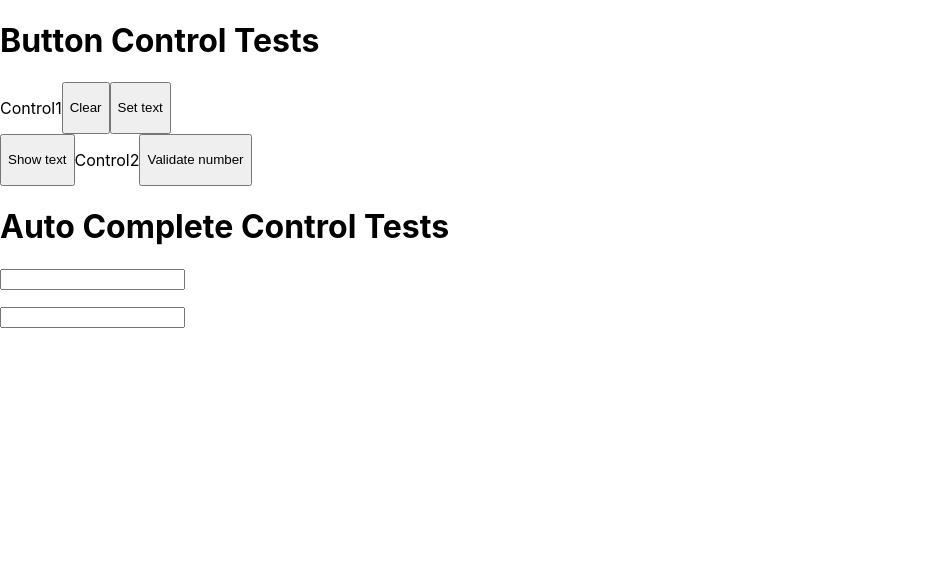
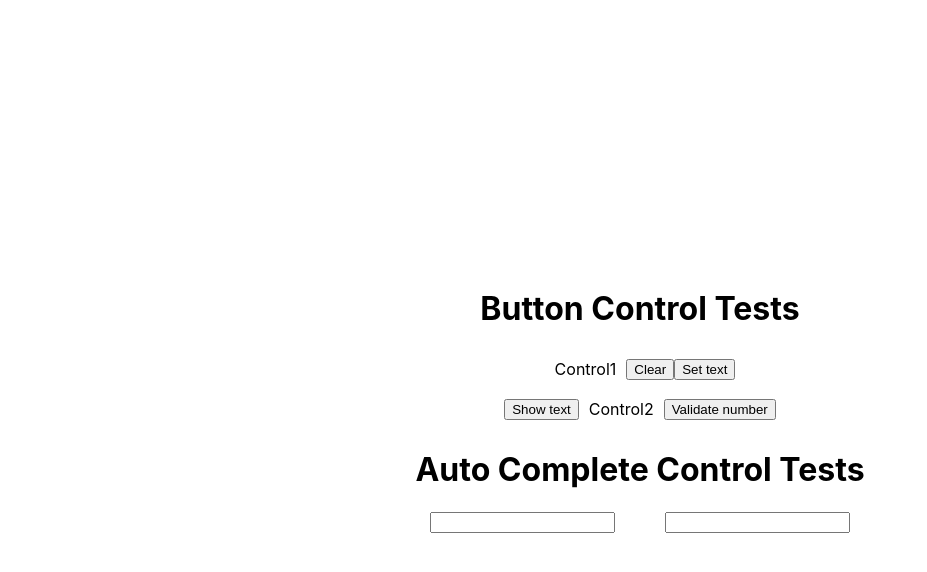
Before and after one commit to stastiho/syntellect-app, a React (Create React App) app: page / in a window 1280 px wide. Shown: the top 572 px of the page, without its empty margins (0-927 px from the left). Built offline with nearby package versions, Linux system fonts and the light colour scheme.

Commit message:
feat: style

```diff
--- a/src/App.css
+++ b/src/App.css
@@ -0,0 +1,28 @@
+.container {
+    display: flex;
+    flex-direction: column;
+    align-items: center;
+    max-width: 1400px;
+    margin: 0 auto;
+}
+
+.content {
+    width: 100%;
+    min-height: 100vh;
+    display: flex;
+    flex-direction: column;
+    align-items: center;
+    justify-content: center;
+    padding: 20px;
+    box-sizing: border-box;
+}
+
+.auto-complete-control {
+    display: flex;
+    flex-direction: row;
+    justify-content: space-around;
+}
+
+.auto-complete-control .auto-complete-control-item:last-child {
+    margin-left: 50px;
+}
--- a/src/App.tsx
+++ b/src/App.tsx
@@ -2,23 +2,32 @@ import React, { useEffect } from 'react';
 import Control from './Control';
 import AutoCompleteControl from './AutoCompleteControl';
 import { ControlStore } from './ControlStore';
+import './App.css';
 
 const store = new ControlStore();
 
 const App: React.FC = () => {
 	useEffect(() => {
-		store.initialization()
-	})
+		store.initialization();
+	});
 
 	return (
-		<div>
+		<div className="container">
+			<div className="content">
 				<h1>Button Control Tests</h1>
 				<Control viewModel={store.controlViewModel1} />
 				<Control viewModel={store.controlViewModel2} />
 
 				<h1>Auto Complete Control Tests</h1>
+				<div className="auto-complete-control">
+					<div className="auto-complete-control-item">
 						<AutoCompleteControl viewModel={store.autoCompleteViewModel1} />
+					</div>
+					<div className="auto-complete-control-item">
 						<AutoCompleteControl viewModel={store.autoCompleteViewModel2} />
+					</div>
+				</div>
+			</div>
 		</div>
 	);
 };
--- /dev/null
+++ b/src/AutoCompleteControl.css
@@ -0,0 +1,23 @@
+.auto-complete-container {
+    position: relative;
+}
+
+.auto-complete-suggestions {
+    position: absolute;
+    left: 0;
+    right: 0;
+    z-index: 1;
+    list-style: none;
+    padding: 0;
+    margin: 0;
+    background-color: #fff;
+    border: 1px solid #ccc;
+    border-top: none;
+    max-height: 200px;
+    overflow-y: auto;
+}
+
+.auto-complete-suggestion {
+    padding: 5px 10px;
+    cursor: pointer;
+}
--- a/src/AutoCompleteControl.tsx
+++ b/src/AutoCompleteControl.tsx
@@ -1,33 +1,36 @@
 import React from 'react';
 import { observer } from 'mobx-react-lite';
 import { AutoCompleteViewModel } from './autoCompliteViewModel';
+import './AutoCompleteControl.css'; // Импортируем CSS
 
 interface AutoCompleteControlProps {
 	viewModel: AutoCompleteViewModel;
 }
 
 const AutoCompleteControl: React.FC<AutoCompleteControlProps> = observer(({ viewModel }) => {
+	const handleSuggestionClick = (suggestion: any) => {
+		viewModel.text = suggestion.name;
+		viewModel.clearSuggestions();
+		viewModel.setSelectedSuggestions(suggestion);
+	};
+
 	return (
-		//TODO: переделать инпут для показа выбранного текста с возможность добавлять еще данные и удалять выбранный элемент
-		<div>
-			<div>
-				{viewModel.selectedSuggestions.map((suggestion, index) => (
-					<li key={index} onClick={() => viewModel.text = suggestion.name}>
-						{suggestion.name}
-					</li>
-				))}
-				<input type="text" value={viewModel.text} onChange={(e) => viewModel.text = e.target.value} />
-			</div>
-			<ul>
-				{viewModel.suggestions.map((suggestion, index) => (
-					<li key={index} onClick={() => {
-						viewModel.setSelectedSuggestions(suggestion);
-						viewModel.text = "";
-					}}>
-						{suggestion.name} - {suggestion.fullName} - {suggestion.flag}
-					</li>
-				))}
-			</ul>
+		<div className="auto-complete-container">
+			<input
+				type="text"
+				value={viewModel.text}
+				onChange={(e) => viewModel.text = e.target.value}
+				className="auto-complete-input"
+			/>
+			{viewModel.suggestions.length > 0 && (
+				<ul className="auto-complete-suggestions">
+					{viewModel.suggestions.map((suggestion, index) => (
+						<li key={index} onClick={() => handleSuggestionClick(suggestion)} className="auto-complete-suggestion">
+							{suggestion.name} - {suggestion.fullName} - {suggestion.flag}
+						</li>
+					))}
+				</ul>
+			)}
 		</div>
 	);
 });
--- /dev/null
+++ b/src/Control.css
@@ -0,0 +1,22 @@
+.control-container {
+    display: flex;
+    flex-direction: row;
+    align-items: center;
+}
+
+.control-buttons {
+    display: flex;
+    flex-direction: row;
+}
+
+.control-buttons--left {
+    margin-right: auto;
+}
+
+.control-buttons--right {
+    margin-left: auto;
+}
+
+.control-text {
+    margin: 10px 10px;
+}
--- a/src/Control.tsx
+++ b/src/Control.tsx
@@ -1,29 +1,33 @@
 import React from 'react';
 import { observer } from 'mobx-react-lite';
 import { ControlViewModel } from './controlViewModel';
+import './Control.css'; // Импортируем CSS
 
 interface ControlProps {
 	viewModel: ControlViewModel;
 }
 
 const Control: React.FC<ControlProps> = observer(({ viewModel }) => {
-
 	return (
-		<div style={{ display: "flex", flexDirection: "row" }}>
+		<div className="control-container">
+			<div className="control-buttons control-buttons--left">
 				{viewModel.leftButtons.map((button, index) => (
 					<button key={index} onClick={button.onClick}>
 						{button.text}
 					</button>
 				))}
-			<p>
+			</div>
+			<p className="control-text">
 				{viewModel.text}
 			</p>
-			{viewModel.rigthButtons.map((button, index) => (
+			<div className="control-buttons control-buttons--right">
+				{viewModel.rightButtons.map((button, index) => (
 					<button key={index} onClick={button.onClick}>
 						{button.text}
 					</button>
 				))}
 			</div>
+		</div>
 	);
 });
 
--- a/src/autoCompliteViewModel.ts
+++ b/src/autoCompliteViewModel.ts
@@ -40,7 +40,8 @@ export class AutoCompleteViewModel {
 
 	readonly selectedSuggestions: ISuggestion[];
 
-	readonly suggestions: ISuggestion[];
+	@observable
+	suggestions: ISuggestion[];
 
 	get text(): string {
 		return this._text;
@@ -72,6 +73,12 @@ export class AutoCompleteViewModel {
 		})
 	}
 
+	public clearSuggestions() {
+		runInAction(() => {
+			this.suggestions.length = 0;
+		});
+	}
+
 	//#endregion
 
 	//#region private methods
--- a/src/controlViewModel.ts
+++ b/src/controlViewModel.ts
@@ -11,7 +11,7 @@ export class ControlViewModel {
 	constructor(text: string) {
 		this._text = text;
 		this.leftButtons = observable.array([], { deep: false });
-		this.rigthButtons = observable.array([], { deep: false });
+		this.rightButtons = observable.array([], { deep: false });
 		makeObservable(this);
 	}
 
@@ -28,7 +28,7 @@ export class ControlViewModel {
 
 	readonly leftButtons: IButton[];
 
-	readonly rigthButtons: IButton[];
+	readonly rightButtons: IButton[];
 
 	get text(): string {
 		return this._text;
@@ -41,12 +41,12 @@ export class ControlViewModel {
 
 	//#region public methods
 
-	initialization(leftButtons: IButton[], rigthButtons: IButton[]) {
+	initialization(leftButtons: IButton[], rightButtons: IButton[]) {
 		runInAction(() => {
 			this.leftButtons.length = 0;
 			this.leftButtons.push(...leftButtons);
-			this.rigthButtons.length = 0;
-			this.rigthButtons.push(...rigthButtons);
+			this.rightButtons.length = 0;
+			this.rightButtons.push(...rightButtons);
 		})
 	}
 
```
Lines whose indentation alone changed are shown as unchanged.
